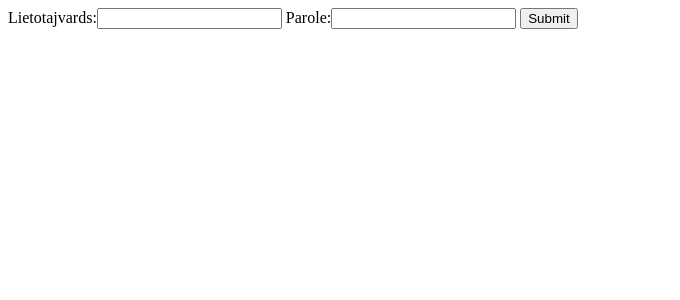
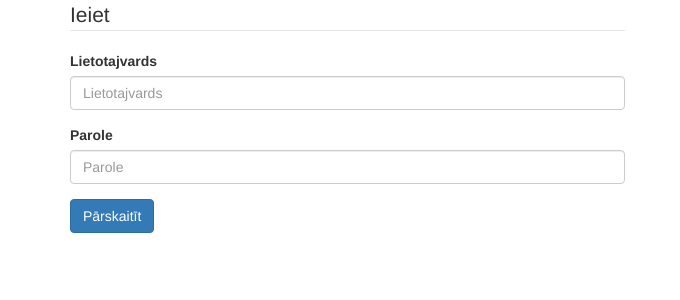
Before and after one commit to BuLLeTCode/CirvBank, a Django app: page /accounts/login/ in a window 1280 px wide. Shown: the top 300 px of the page, without its empty margins (0-680 px from the left). Run offline with Django 3.2, Linux system fonts and the light colour scheme; some libraries are stand-ins or nearby versions.

Commit message:
formas vairs neizskatas pec suda (labas ari nav)

```diff
--- a/CirvBank/CirvBank/settings.py
+++ b/CirvBank/CirvBank/settings.py
@@ -31,6 +31,7 @@ ALLOWED_HOSTS = []
 # Application definition
 
 INSTALLED_APPS = [
+    'bootstrap3',
     'banking.apps.BankingConfig',
     'django.contrib.admin',
     'django.contrib.auth',
--- a/CirvBank/banking/templates/banking/login.html
+++ b/CirvBank/banking/templates/banking/login.html
@@ -1,21 +1,19 @@
+{% load staticfiles %}
+{% load bootstrap3 %}
+<link href="{% static 'banking/css/bootstrap.min.css' %}" rel="stylesheet">
 
-<form  action="{% url 'user_login' %}" method='post'>
-  {% csrf_token %}
-  {{ form }}
-  <input type="submit" value="Submit" />
-</form>
+<div class="container">
 
-<!-- {% if form.errors %}
-    {% for field in form %}
-        {% for error in field.errors %}
-            <div class="alert alert-error">
-                <strong>{{ error|escape }}</strong>
-            </div>
-        {% endfor %}
-    {% endfor %}
-    {% for error in form.non_field_errors %}
-        <div class="alert alert-error">
-            <strong>{{ error|escape }}</strong>
-        </div>
-    {% endfor %}
-{% endif %} -->
+  <div class="row">
+    <div class="col-lg-6">
+      <form action="{% url 'user_login' %}" method='post' role="form">
+        <legend>Ieiet</legend>
+        {% csrf_token %} {% bootstrap_form form %} {% buttons %}
+        <button type="submit" class="btn btn-primary">
+          {% bootstrap_icon "ok" %} Pārskaitīt
+        </button>
+        {% endbuttons %}
+      </form>
+    </div>
+  </div>
+</div>
```
Also changed, not shown: CirvBank/banking/templates/banking/transactions.html (+16 -6 lines), README.md, 1 other file.
